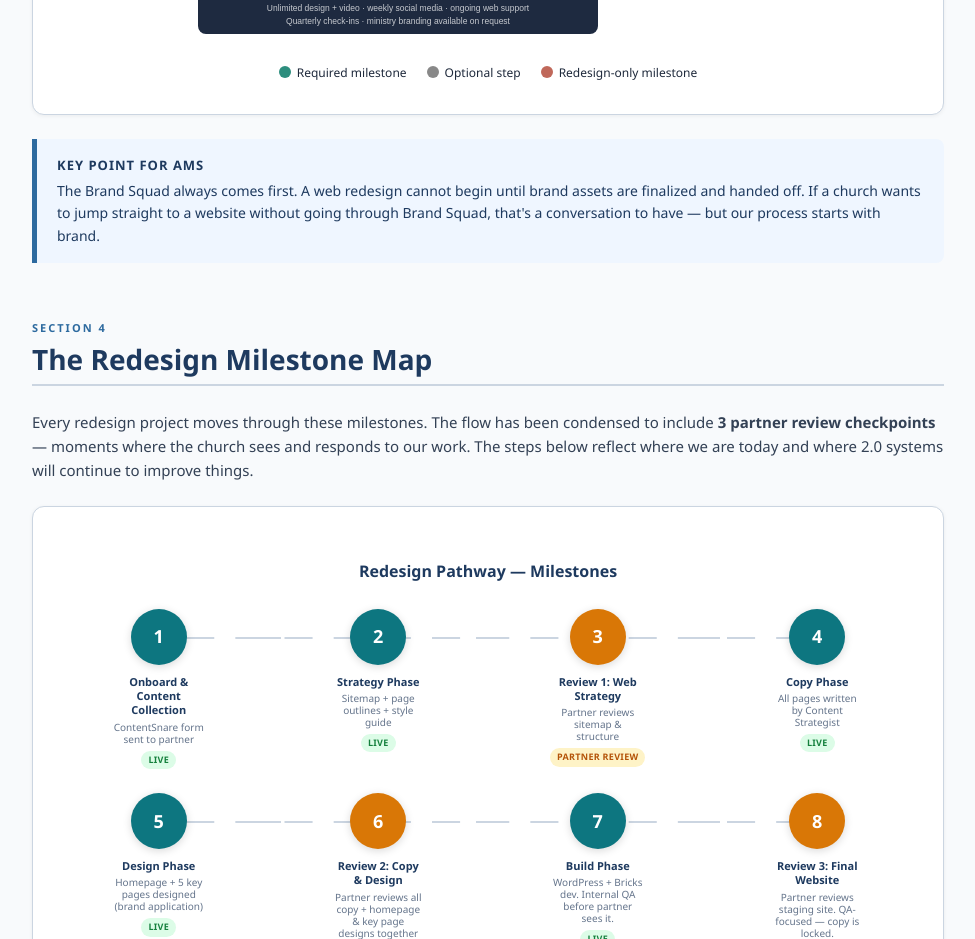
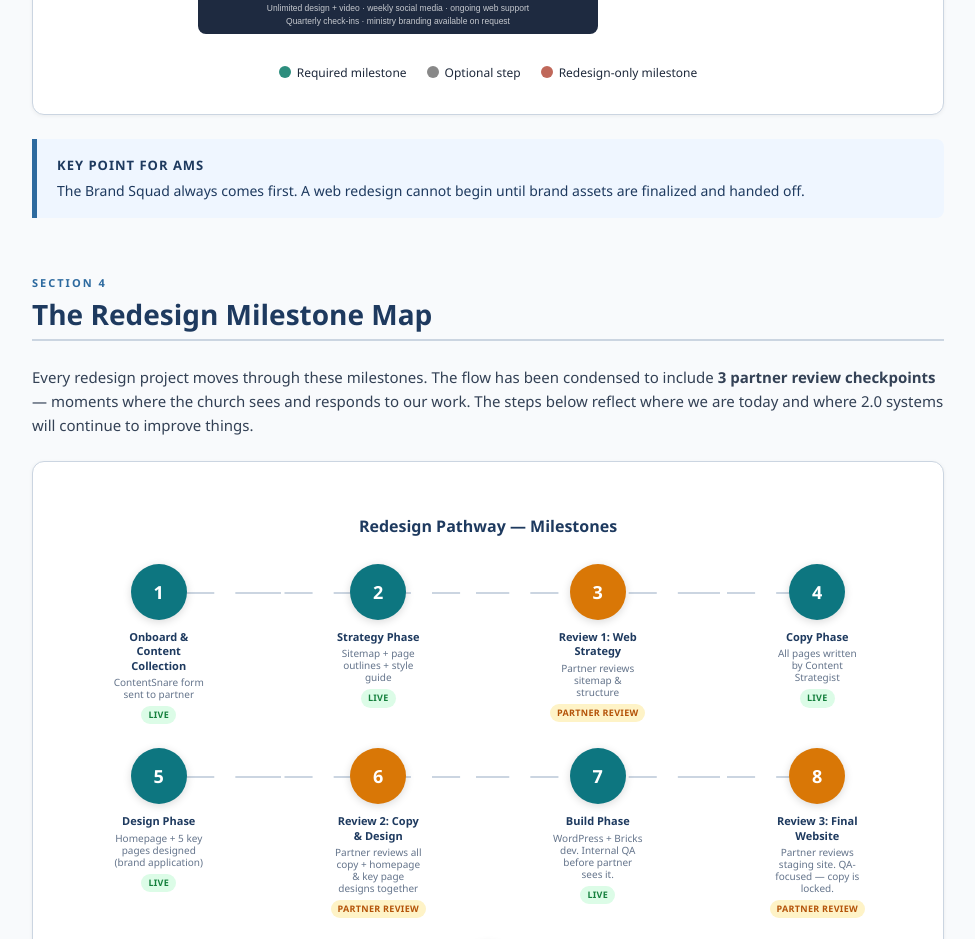
Before and after one commit to churchwebsquad/web-product-overview, a plain HTML site: page index.html in a window 1280 px wide. Shown: the part 4340-5279 px from the top of the page, without its empty margins (152-1127 px from the left). Drawn offline with Linux system fonts and the light colour scheme.

Commit message:
Update index.html

```diff
--- a/index.html
+++ b/index.html
@@ -625,7 +625,7 @@
 
   <div class="callout">
     <strong>Key point for AMs</strong>
-    The Brand Squad always comes first. A web redesign cannot begin until brand assets are finalized and handed off. If a church wants to jump straight to a website without going through Brand Squad, that's a conversation to have — but our process starts with brand.
+    The Brand Squad always comes first. A web redesign cannot begin until brand assets are finalized and handed off.
   </div>
 </div>
 
```
